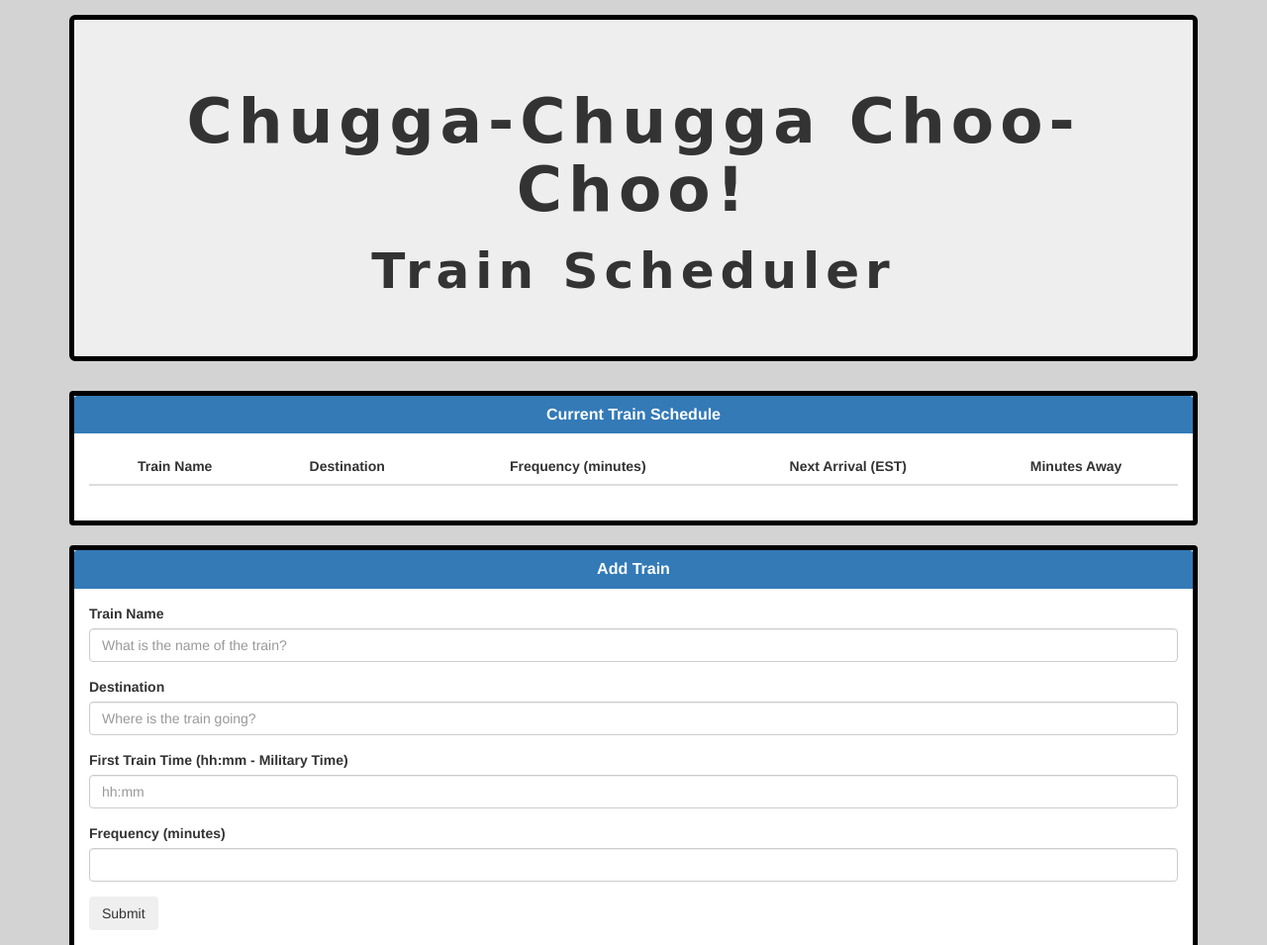
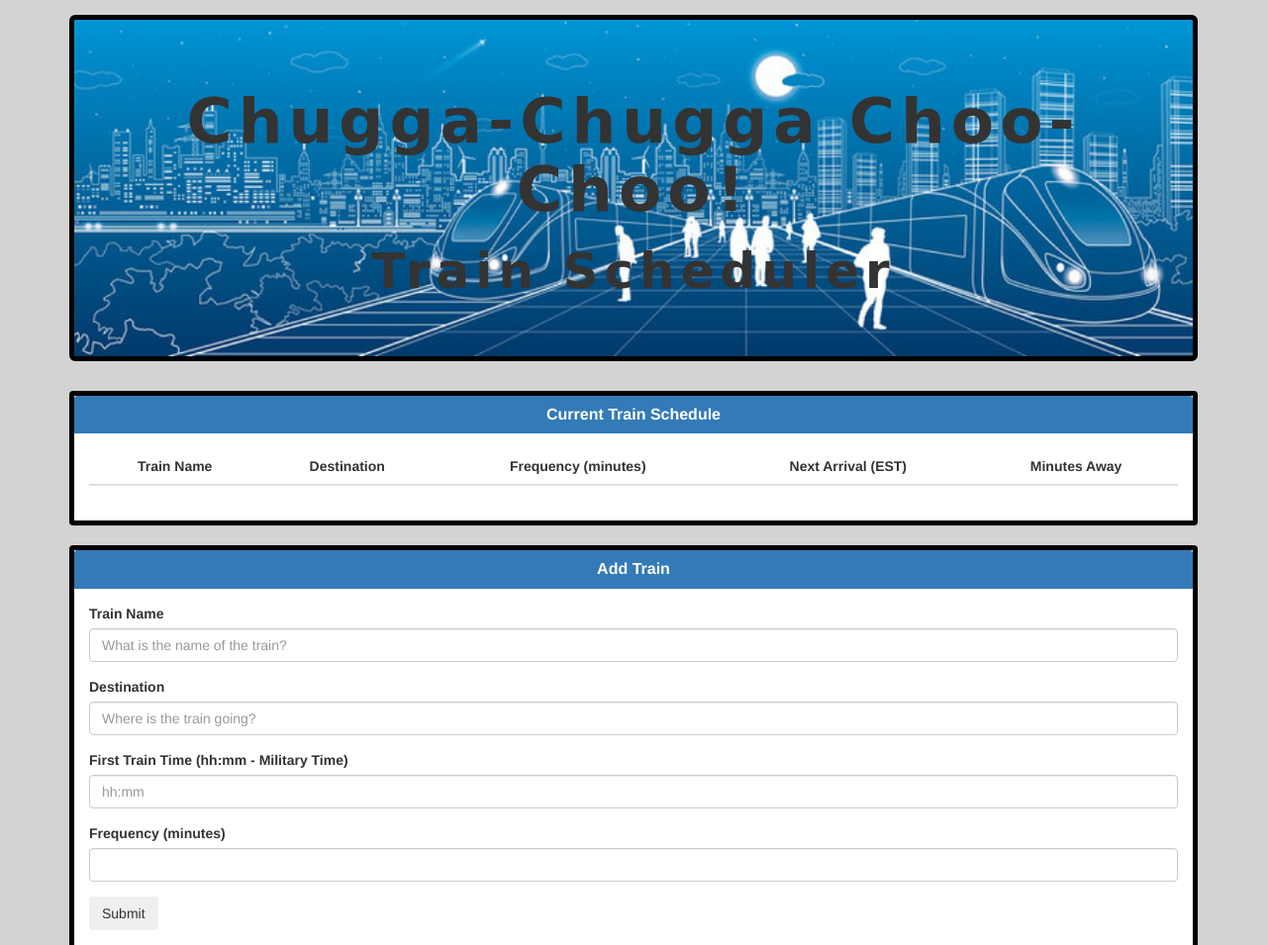
Before and after one commit to kpatel1209/Train-Scheduler, a plain HTML site: page index.html in a window 1280 px wide. Shown: the top 955 px of the page at 99% size. Drawn offline with nearby package versions, Linux system fonts and the light colour scheme; the site is published under a folder, as on GitHub Pages, so addresses that start at the root find nothing; no server answers; a web font is replaced by a local one.

Commit message:
adjusted file path for jumbotron background

```diff
--- a/assets/css/style.css
+++ b/assets/css/style.css
@@ -3,7 +3,7 @@ body {
 }
 
 .jumbotron {
-    background-image: url(/assets/images/train.jpg);
+    background-image: url(../images/train.jpg);
     background-repeat: no-repeat;
     margin-top: 15px;
     border: 5px black solid;
--- a/index.html
+++ b/index.html
@@ -8,8 +8,8 @@
     <script src="https://cdnjs.cloudflare.com/ajax/libs/jquery/3.2.1/jquery.min.js"></script>
     <link rel="stylesheet" href="https://maxcdn.bootstrapcdn.com/bootstrap/3.3.7/css/bootstrap.min.css">
     <script src="https://maxcdn.bootstrapcdn.com/bootstrap/3.3.7/js/bootstrap.min.js"></script>
+    <link rel="stylesheet" href="assets/css/style.css">
     <link href="https://fonts.googleapis.com/css?family=Fredericka+the+Great" rel="stylesheet">
-    <link rel="stylesheet" href="assets/css/style.css">
     <script src="https://www.gstatic.com/firebasejs/5.7.3/firebase.js"></script>
     <script src="https://cdnjs.cloudflare.com/ajax/libs/moment.js/2.23.0/moment.min.js"></script>
 
```
